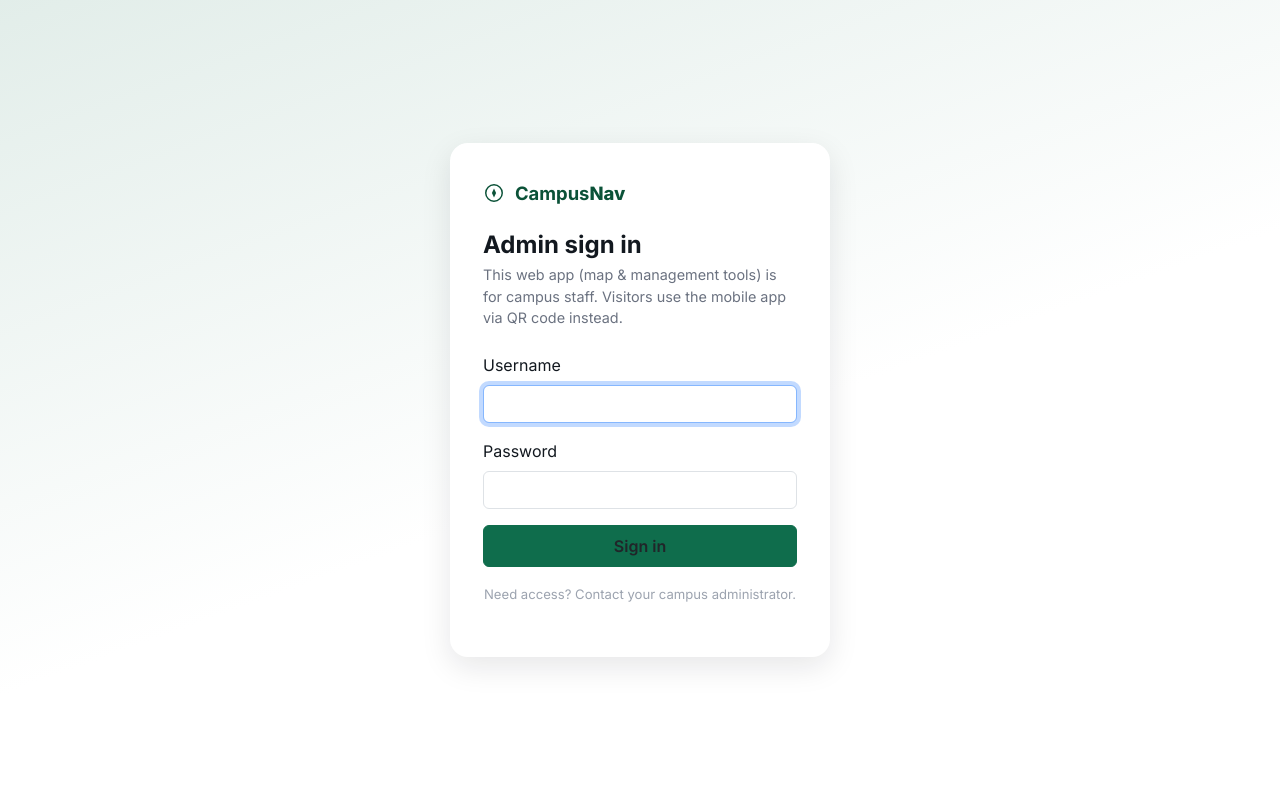
After one commit to Dawoodkhan09/smart-navigation-system-django-, a Django app: page /login/ in a window 1280 px wide. The commit adds this page. Run offline with Django 5.2, Linux system fonts and the light colour scheme.

Commit message:
Require login on the web app; bring back campus QR with a session lock
- Web app ('/', '/c/<slug>/...' pages and their v1 API endpoints) now
  requires logging in - @login_required, dedicated login page at
  /login/ (campus/login.html), same auth.User account as /admin/.
  /app/... (the visitor app) stays public - no login, unaffected.
- Campus QR code is back: Admin -> Campuses -> QR preview, encoding
  /app/c/<slug>/. Scanning it (or any Location's own QR) locks the
  visitor's session to that campus, and every /api/v2/... endpoint that
  goes through resolve_default_campus() (locations, nearby, boundary)
  or checks the lock directly (location detail, route) now enforces it
  server-side - a ?campus= query param can't be used to hop to another
  campus once locked, and a locked session gets a 404 for another
  campus's location code even if it's otherwise valid. Scanning a
  different campus's QR re-locks to that one instead.

Co-Authored-By: Claude Sonnet 5 <noreply@anthropic.com>

```diff
--- /dev/null
+++ b/campus/templates/campus/login.html
@@ -0,0 +1,96 @@
+{% load static %}<!DOCTYPE html>
+<html lang="en">
+<head>
+    <meta charset="utf-8" />
+    <meta name="viewport" content="width=device-width, initial-scale=1.0" />
+    <title>Sign in — Campus Navigation</title>
+
+    <link rel="preconnect" href="https://fonts.googleapis.com" />
+    <link rel="preconnect" href="https://fonts.gstatic.com" crossorigin />
+    <link rel="stylesheet" href="https://fonts.googleapis.com/css2?family=Inter:wght@400;500;600;700;800&display=swap" />
+    <link rel="stylesheet" href="https://cdn.jsdelivr.net/npm/bootstrap@5.3.3/dist/css/bootstrap.min.css" />
+    <link rel="stylesheet" href="{% static 'campus/css/site.css' %}" />
+
+    <style>
+        body {
+            font-family: 'Inter', sans-serif;
+            min-height: 100vh;
+            display: flex;
+            align-items: center;
+            justify-content: center;
+            background: linear-gradient(160deg, var(--accent-soft), #fff 55%);
+            padding: 24px;
+        }
+        .login-card {
+            width: 100%;
+            max-width: 380px;
+            background: #fff;
+            border-radius: 18px;
+            padding: 36px 32px;
+        }
+        .login-brand {
+            display: flex;
+            align-items: center;
+            gap: 10px;
+            margin-bottom: 24px;
+            color: var(--accent-dark);
+            font-weight: 700;
+            font-size: 1.15rem;
+        }
+        .login-brand svg { flex-shrink: 0; }
+        .login-title { font-weight: 700; margin-bottom: 4px; }
+        .login-subtitle { color: #6b7280; font-size: .9rem; margin-bottom: 24px; }
+        .btn-login {
+            background: var(--accent);
+            border-color: var(--accent);
+            font-weight: 600;
+        }
+        .btn-login:hover, .btn-login:focus {
+            background: var(--accent-dark);
+            border-color: var(--accent-dark);
+        }
+        .login-footnote {
+            text-align: center;
+            margin-top: 18px;
+            font-size: .82rem;
+            color: #9ca3af;
+        }
+    </style>
+</head>
+<body>
+    <div class="login-card shadow-soft">
+        <div class="login-brand">
+            <svg viewBox="0 0 24 24" width="22" height="22" aria-hidden="true">
+                <circle cx="12" cy="12" r="9" fill="none" stroke="currentColor" stroke-width="1.6" />
+                <polygon points="12,7 14.3,12 12,17 9.7,12" fill="currentColor" />
+            </svg>
+            <span>Campus<strong>Nav</strong></span>
+        </div>
+
+        <div class="login-title h4">Admin sign in</div>
+        <p class="login-subtitle">This web app (map &amp; management tools) is for campus staff. Visitors use the mobile app via QR code instead.</p>
+
+        {% if form.errors %}
+            <div class="alert alert-danger py-2 small" role="alert">
+                Incorrect username or password. Please try again.
+            </div>
+        {% endif %}
+
+        <form method="post" novalidate>
+            {% csrf_token %}
+            <div class="mb-3">
+                <label for="{{ form.username.id_for_label }}" class="form-label">Username</label>
+                <input type="text" name="{{ form.username.html_name }}" id="{{ form.username.id_for_label }}" class="form-control" autocomplete="username" autofocus required>
+            </div>
+            <div class="mb-3">
+                <label for="{{ form.password.id_for_label }}" class="form-label">Password</label>
+                <input type="password" name="{{ form.password.html_name }}" id="{{ form.password.id_for_label }}" class="form-control" autocomplete="current-password" required>
+            </div>
+            <input type="hidden" name="next" value="{{ next }}">
+            <button type="submit" class="btn btn-login w-100 py-2">Sign in</button>
+        </form>
+
+        <p class="login-footnote">Need access? Contact your campus administrator.</p>
+    </div>
+</body>
+</html>
--- a/campus/urls.py
+++ b/campus/urls.py
@@ -1,8 +1,15 @@
+from django.contrib.auth import views as auth_views
 from django.urls import path
 
 from . import api_views, views
 
 urlpatterns = [
+    # Web app login - this whole browser-based surface ('/' and
+    # everything under c/<slug>/... except the visitor app below) is now
+    # the admin's own tool, same account as /admin/.
+    path('login/', auth_views.LoginView.as_view(template_name='campus/login.html'), name='login'),
+    path('logout/', auth_views.LogoutView.as_view(), name='logout'),
+
     # '/' picks a campus - auto-redirects straight into it when there's
     # only one (today's case), shows a chooser once there's more than one.
     path('', views.campus_picker, name='campus-picker'),
@@ -15,13 +22,18 @@ urlpatterns = [
     path('c/<slug:campus_slug>/api/navigation/route', api_views.navigation_route, name='api-navigation-route'),
     path('c/<slug:campus_slug>/api/campus-boundary', api_views.campus_boundary, name='api-campus-boundary'),
 
-    # --- Visitor app (QR scan -> live map guide). No <campus_slug> here:
-    # `Location.code` is globally unique, and these pages/endpoints
-    # otherwise default to the first Campus (see api_views.resolve_default_campus)
-    # until the visitor app grows its own campus picker. ---
+    # --- Visitor app (QR scan -> live map guide). Public, no login -
+    # this is what QR-scanning visitors use, on their own phones. Not
+    # campus-scoped by <campus_slug> in the URL the way the v1 routes
+    # above are: `Location.code` is globally unique, and a visitor's
+    # session is instead locked to one campus by whichever QR they
+    # scanned (see views._lock_session_to_campus / resolve_default_campus
+    # in api_views.py), which is what actually keeps them from browsing
+    # another campus's data. ---
     path('app/', views.app_shell, name='app-shell'),
     path('app/scan/', views.app_scan, name='app-scan'),
     path('app/tour/<slug:slug>/', views.app_tour, name='app-tour'),
+    path('app/c/<slug:campus_slug>/', views.campus_qr_landing, name='campus-qr-landing'),
     path('l/<slug:code>/', views.location_qr_landing, name='location-qr-landing'),
 
     path('api/v2/locations/', api_views.v2_location_list, name='api-v2-locations'),
```
Also changed, not shown: campus/admin.py (+62 -27 lines), campus/api_views.py (+58 -0 lines), campus/services/qr.py (+12 -0 lines), campus/templates/campus/base.html (+13 -0 lines), campus/views.py (+39 -4 lines), campus_navigation/settings.py (+11 -0 lines), README.md.
